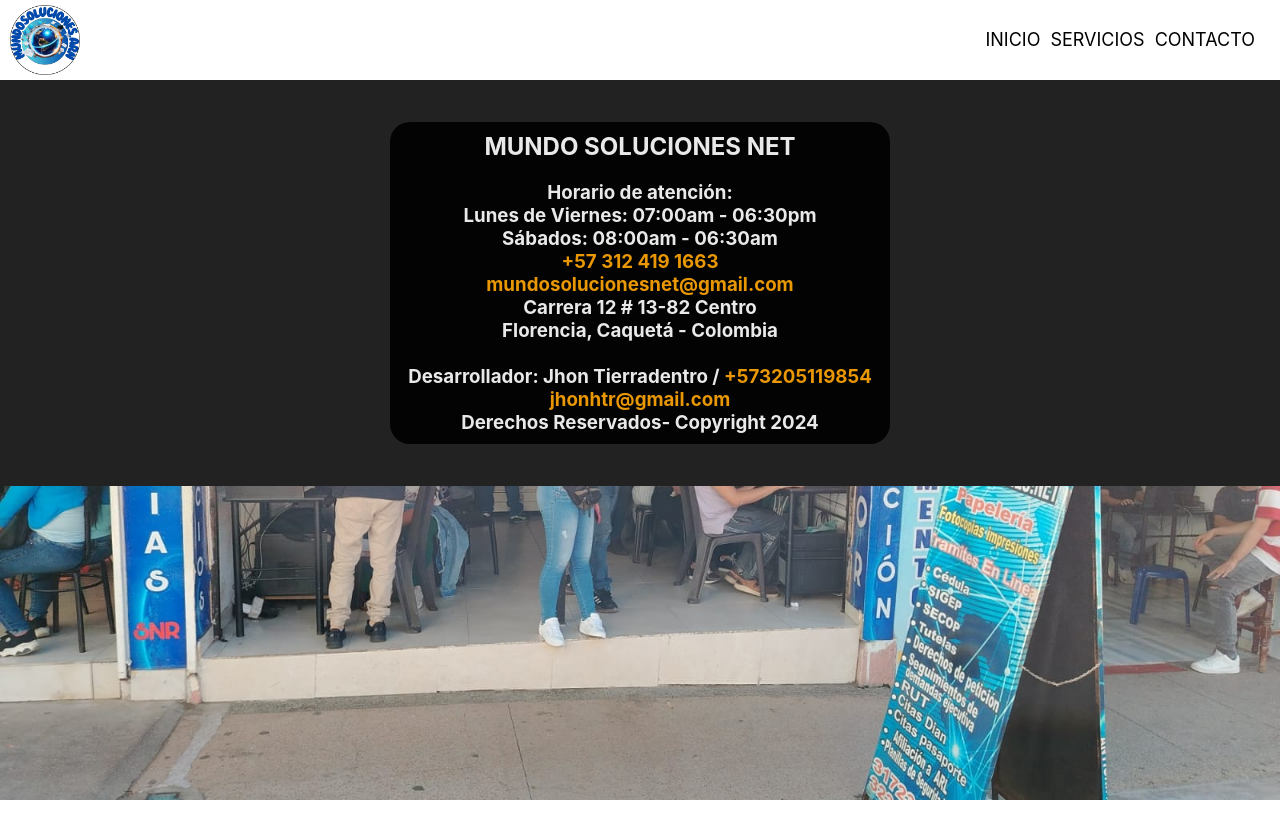
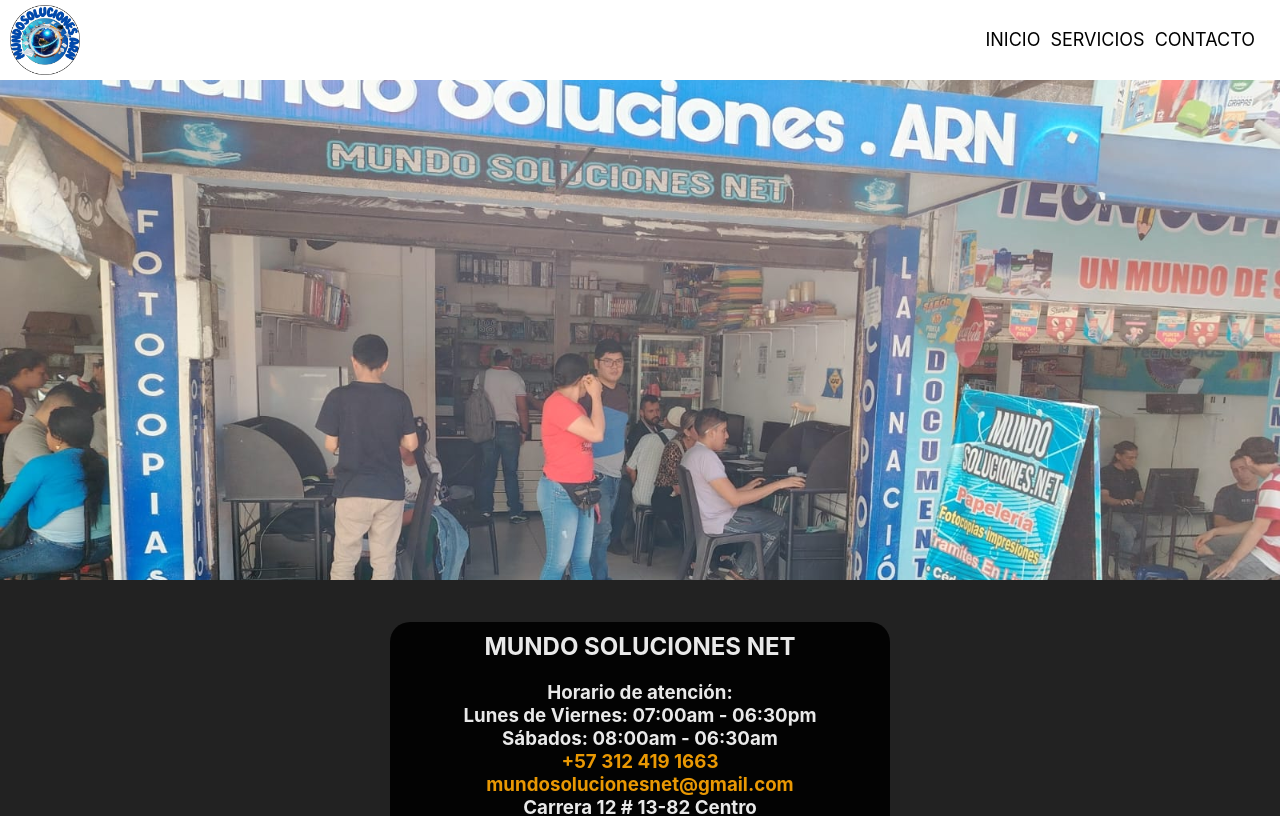
Before and after one commit to jhonhtr/proyecto3, a React (Create React App) app: page / in a window 1280 px wide. Shown: the top 816 px of the page. Built offline with nearby package versions, Linux system fonts and the light colour scheme.

Commit message:
Update Inicio.css

```diff
--- a/src/inicio/Inicio.css
+++ b/src/inicio/Inicio.css
@@ -14,7 +14,7 @@ nav{
   width: 100%;
   /*position:sticky;*/ /* Mantiene el menú en la parte superior al hacer scroll */
   /*top: 0;*/ /* Fija el menú en la parte superior */
-  z-index:1000; /*para superponer por encima de los demas componentes*/
+  /*z-index:1000;*/ /*para superponer por encima de los demas componentes*/
 }
 
 .enlace{
@@ -159,7 +159,7 @@ h2{
 }
 
 footer {
-  /*margin-top:1000px;*/
+  margin-top:500px;
   background-color: #222;
   padding: 2rem;
   color: #fff;
```
